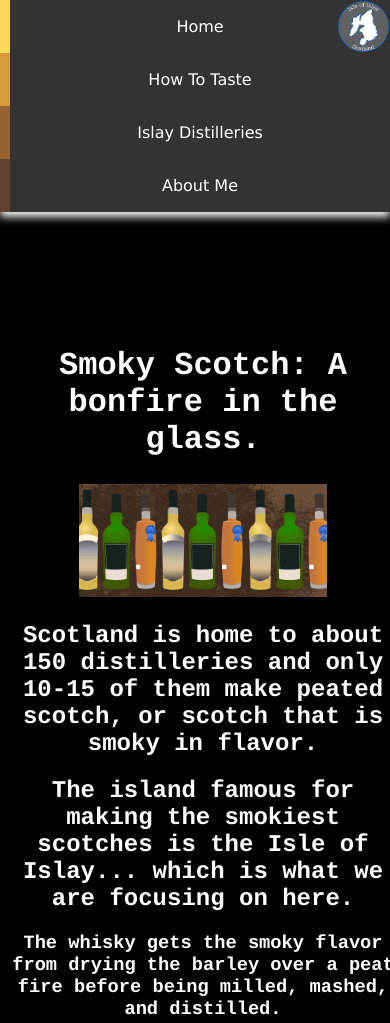
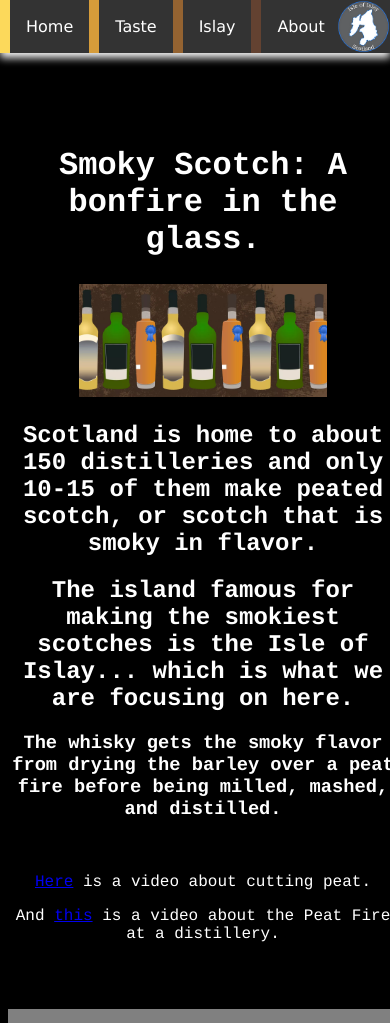
Before and after one commit to jdbuck88/jdbuck88.github.io, a plain HTML site: page index.html in a window 390 px wide. Shown: the top 1023 px of the page. Drawn offline with Linux system fonts and the light colour scheme.

Commit message:
Add files via upload

```diff
--- a/css/navbar.css
+++ b/css/navbar.css
@@ -37,6 +37,7 @@ header {
 li {
   font-family: Verdana;
 }
+
 
 nav ul {
 	list-style-type: none;
@@ -163,9 +164,11 @@ img.Josh{
 
 /* Mobile Styles */
 @media only screen and (max-width: 400px) {
+  html {
+    scroll-padding-top: 20px;
+  }
+
   body{
-    scroll-padding-top: 200px;
-    padding-top: 200px;
     width: 100%
   }
 
@@ -175,6 +178,10 @@ img.Josh{
     height: auto;
   }
 
+  nav li {
+    display: inline;
+    float: left;
+  }
 
 }
 
--- a/index.html
+++ b/index.html
@@ -16,9 +16,9 @@
             <nav class="navbar" role="navigation">
                 <ul>
                     <li><a href='#home' class="home">Home</a></li>
-                    <li><a href="#taste" class="scotch">How To Taste</a></li>
-                    <li><a href="#islay" class="islay">Islay Distilleries</a></li>
-                    <li><a href='#me' class="me">About Me</a></li>
+                    <li><a href="#taste" class="scotch">Taste</a></li>
+                    <li><a href="#islay" class="islay">Islay</a></li>
+                    <li><a href='#me' class="me">About</a></li>
                 </ul>
             </nav>
             <a href="https://en.wikipedia.org/wiki/Islay" target="blank"><img class="logo" id="logo" src="./img/Logo.webp" alt="A small map of the Isle of Islay in a circle."></a>
@@ -104,14 +104,7 @@
                     <img class="Josh" src="./img/MeAtLagavulin.jpg" title="Me at Lagavulin in the Warehouse. Also pictured is Lagavulin Warehouse Manager Iain McArthur." alt="A picture of me in a warehouse pulling whisky directly from the cask.">
                     <figcaption>There's nothing like drinking whisky from the cask.</figcaption>
                 </figure>
-                <p>Please fill out and submit your Name and Email below to sign up.</p>
-                <form>
-                    <label for="yourname">Your Name:</label>
-                    <input type="text" id="yourname" name="yourname"><br>
-                    <label for="useremail">Your Email:</label>
-                    <input type="email" id="useremail" name="useremail"><br><br>
-                    <input type="submit" value="Submit"><br><br>
-                </form>
+
                 <a href='#top'>Back to top</a>
             </section>
 
```
